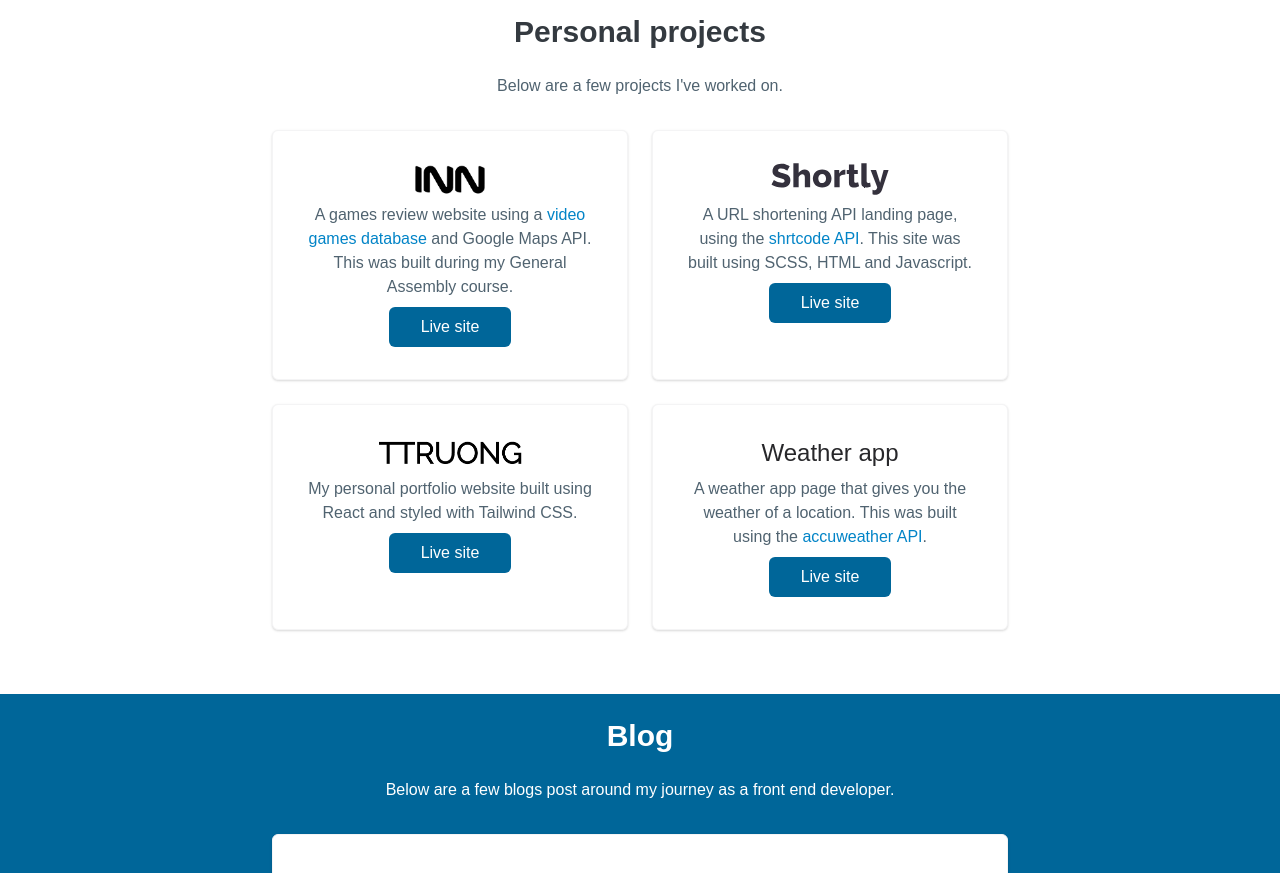
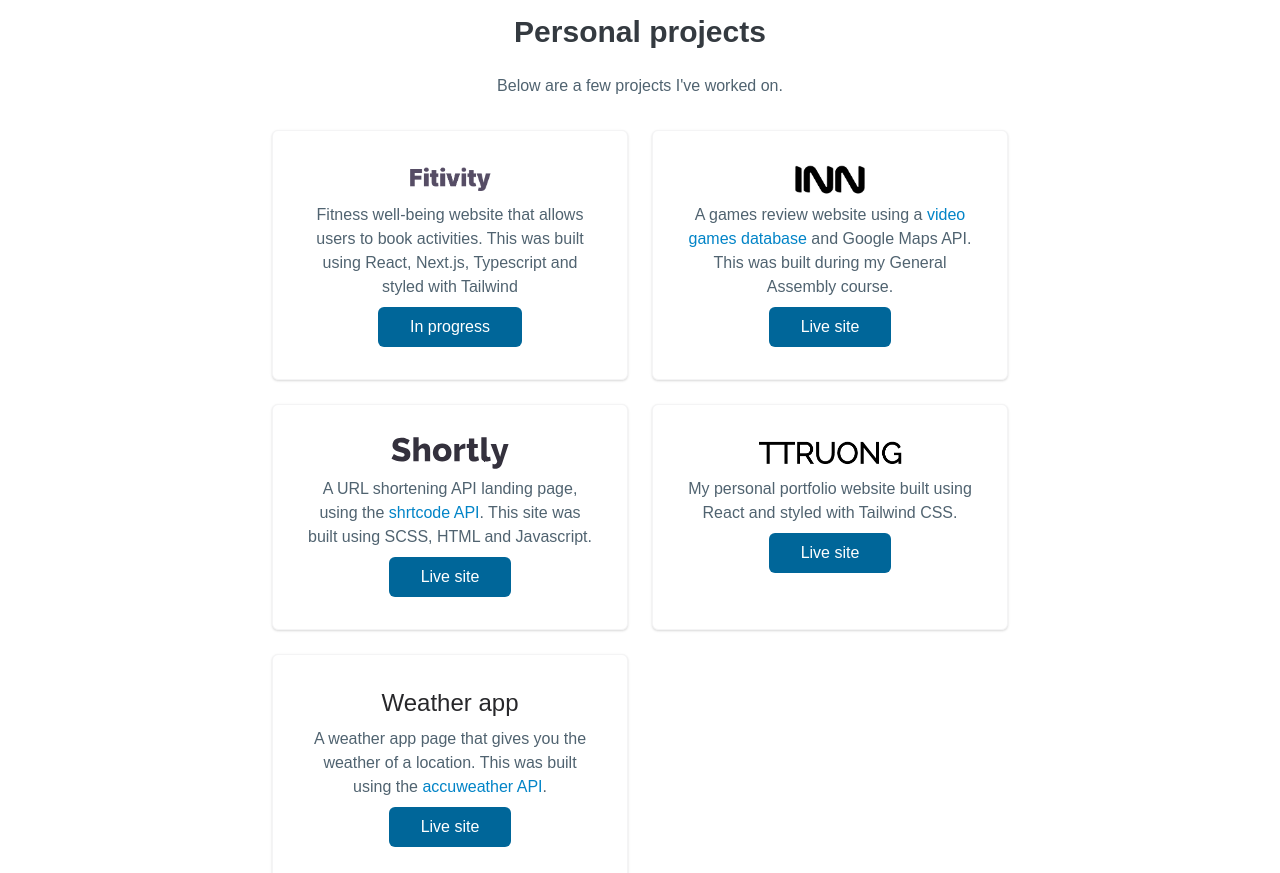
Before and after one commit to thaisont/my-portfolio, a React (Create React App) app: page / in a window 1280 px wide. Shown: the part 1140-2013 px from the top of the page. Built offline with nearby package versions, Linux system fonts and the light colour scheme.

Commit message:
project added

```diff
--- a/src/components/ContactMe.js
+++ b/src/components/ContactMe.js
@@ -7,7 +7,7 @@ function Contact() {
       <p className="mb-8 text-tertiary mx-2">
         If you have any questions, please don't hesitate to reach out!
       </p>
-      <a href={cv}>
+      <a href="/">
         <button className="py-2 px-16 font-medium  bg-primary rounded-md text-white hover:bg-blue-600 transition ease-in">
           View CV
         </button>
--- a/src/components/Projects.js
+++ b/src/components/Projects.js
@@ -1,20 +1,24 @@
 import shortly from "../logo.svg";
 import inn from "../logo_INN.jpg";
 import ttruong from "../TTRUONG-black.png";
+import fitivity from "../fitivity.png";
 import Card from "../utilities/Card";
 
 const Projects = () => {
   return (
     <section id="personalProjects" className="text-center pb-16  ">
-      <h2 className=" text-3xl font-bold p-6 text-secondary">
-        Personal projects
-      </h2>
-      <p className="mb-8 text-tertiary">
-        Below are a few projects I've worked on.
-      </p>
+      <h2 className=" text-3xl font-bold p-6 text-secondary">Personal projects</h2>
+      <p className="mb-8 text-tertiary">Below are a few projects I've worked on.</p>
       <div className="container max-w-screen-md ">
         <div className="grid grid-cols-1 sm:grid-cols-2 gap-6">
-          <Card link="https://kind-mcnulty-cfb64c.netlify.app/" img={inn}>
+          <Card link="/" img={fitivity} live="In progress">
+            <p className="py-2 text-tertiary">
+              Fitness well-being website that allows users to book activities. This was built using
+              React, Next.js, Typescript and styled with Tailwind
+            </p>
+          </Card>
+
+          <Card link="https://kind-mcnulty-cfb64c.netlify.app/" img={inn} live="Live site">
             <p className="py-2 text-tertiary">
               A games review website using a
               <a
@@ -24,11 +28,10 @@ const Projects = () => {
                 {" "}
                 video games database
               </a>{" "}
-              and Google Maps API. This was built during my General Assembly
-              course.
+              and Google Maps API. This was built during my General Assembly course.
             </p>
           </Card>
-          <Card link="https://thaisont.github.io/URL-API/" img={shortly}>
+          <Card link="https://thaisont.github.io/URL-API/" img={shortly} live="Live site">
             <p className="py-2 text-tertiary">
               A URL shortening API landing page, using the
               <a
@@ -41,17 +44,15 @@ const Projects = () => {
               . This site was built using SCSS, HTML and Javascript.
             </p>
           </Card>
-          <Card link="/" img={ttruong}>
+          <Card link="/" img={ttruong} live="Live site">
             <p className="py-2 text-tertiary">
-              My personal portfolio website built using React and styled with
-              Tailwind CSS.
+              My personal portfolio website built using React and styled with Tailwind CSS.
             </p>
           </Card>
           <div className="box shadow rounded-md bg-white p-8 border border-gray-100 flex-1">
             <h2 className="text-2xl text-gray-800 font-medium">Weather app</h2>
             <p className="py-2 text-tertiary">
-              A weather app page that gives you the weather of a location. This
-              was built using the{" "}
+              A weather app page that gives you the weather of a location. This was built using the{" "}
               <a
                 className="text-blue-600 hover:text-blue-800 visited:text-purple-600"
                 href="https://developer.accuweather.com/apis"
@@ -61,11 +62,7 @@ const Projects = () => {
               </a>
               .
             </p>
-            <a
-              href="https://practical-curran-3f23aa.netlify.app/"
-              rel="noreferrer"
-              target="_blank"
-            >
+            <a href="https://practical-curran-3f23aa.netlify.app/" rel="noreferrer" target="_blank">
               <button className="py-2 px-8 font-medium bg-primary rounded-md text-white hover:bg-blue-600 transition ease-in">
                 Live site
               </button>
--- a/src/utilities/Card.js
+++ b/src/utilities/Card.js
@@ -1,6 +1,6 @@
 import React from "react";
 
-const Card = ({ children, link, img, button }) => {
+const Card = ({ children, link, img, button, live }) => {
   //
   return (
     <div className="box shadow rounded-md bg-white p-8 border border-gray-100 flex-1">
@@ -8,7 +8,7 @@ const Card = ({ children, link, img, button }) => {
       {children}
       <a href={link} rel="noreferrer" target="_blank">
         <button className="py-2 px-8 font-medium bg-primary rounded-md text-white hover:bg-blue-600 transition ease-in">
-          Live site
+          {live}
         </button>
       </a>
     </div>
```
Also changed, not shown: src/fitivity.png (added).
